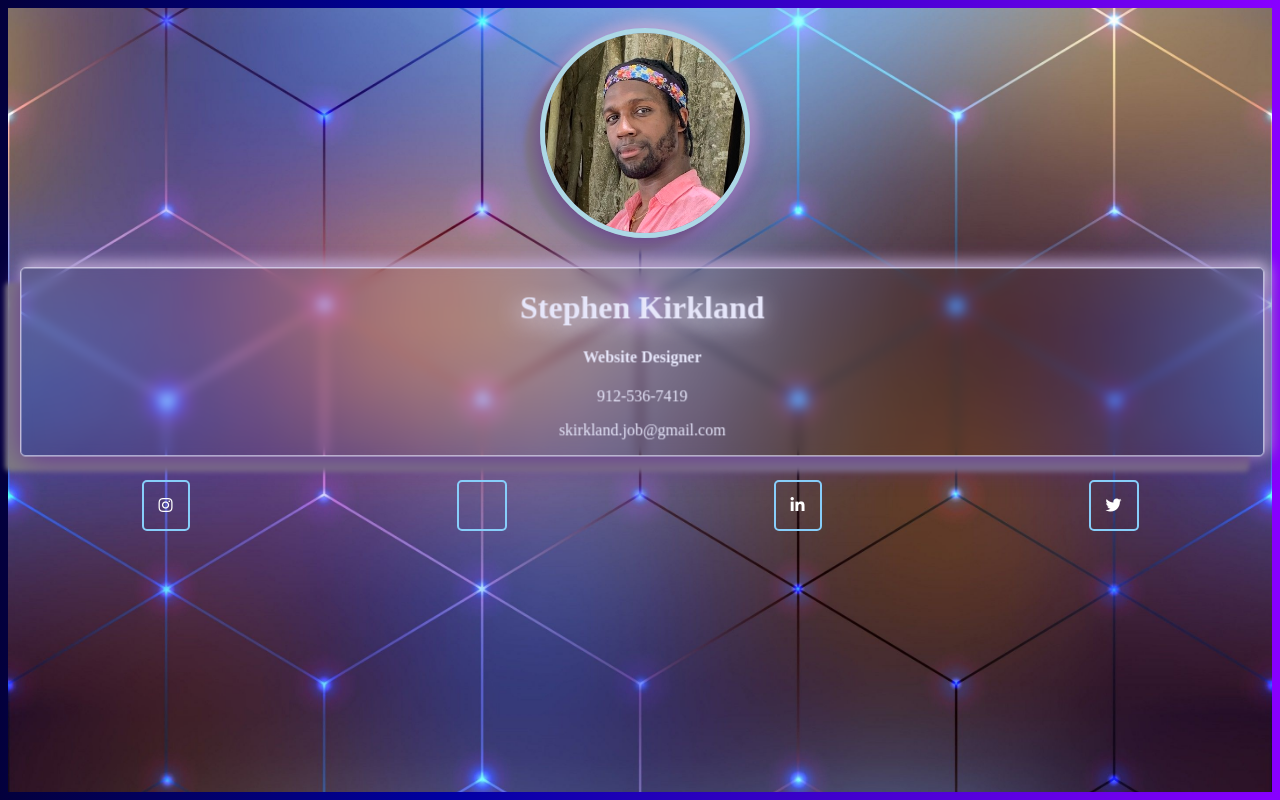
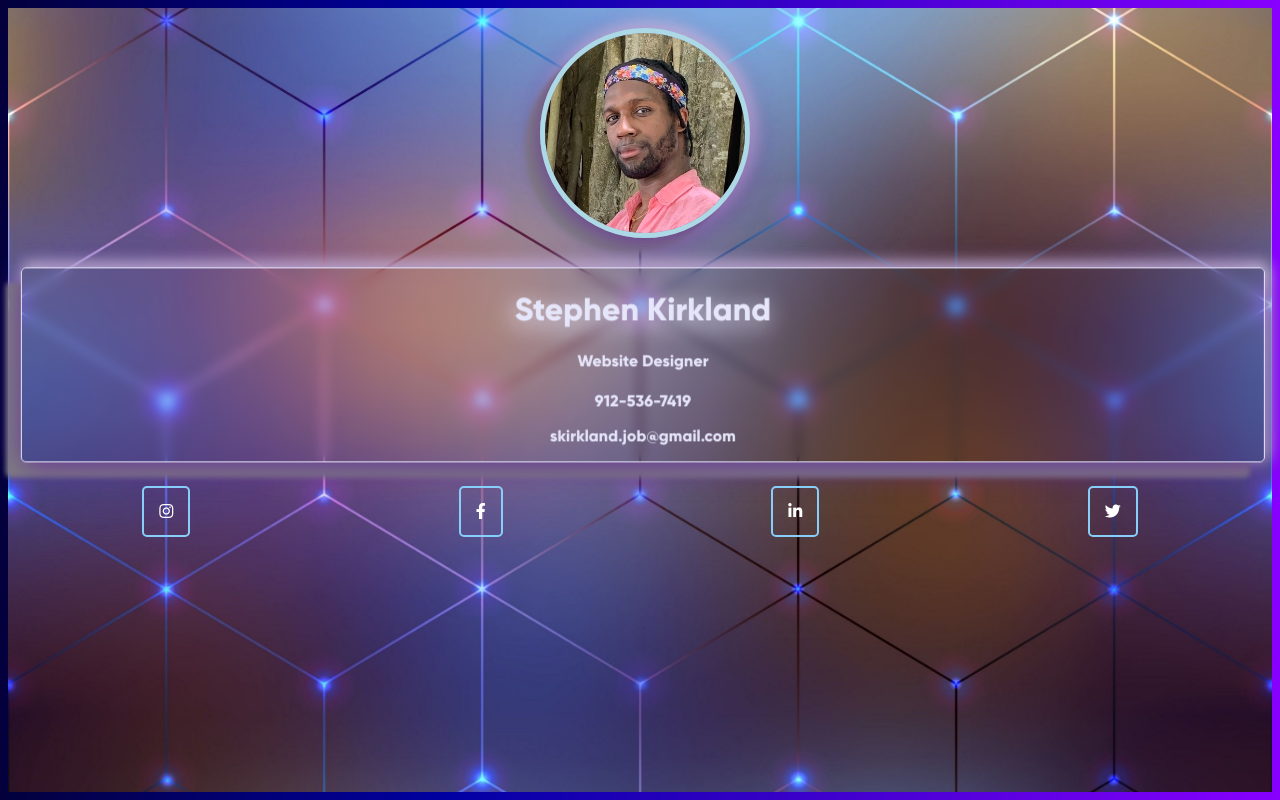
Before and after one commit to KirklandEnterprisesUnlimited/RebeccaGraham, an Angular app: page /home in a window 1280 px wide. Built offline with nearby package versions, Linux system fonts and the light colour scheme.

Commit message:
New font

```diff
--- a/src/app/components/main/main.component.html
+++ b/src/app/components/main/main.component.html
@@ -17,7 +17,7 @@
     <div class="social-media-full-container">
         <ul>
             <li><a href="https://www.instagram.com/bigmoneykirk/" target="_blank"> <i class="fab fa-instagram"></i> </a></li>
-            <li><a href="https://www.facebook.com/stevokirk/" target="_blank"> <i class="far fa-user-clock"></i> </a></li>
+            <li><a href="https://www.facebook.com/stevokirk/" target="_blank"> <i class="fab fa-facebook-f"></i> </a></li>
             <li><a href="https://www.linkedin.com/in/bigmoneykirk/" target="_blank"> <i class="fab fa-linkedin-in"></i> </a></li>
             <!-- <li><i class="fab fa-snapchat-ghost"></i></li> -->
             <li><a href="https://twitter.com/StevoKirk" target="_blank"> <i class="fab fa-twitter"></i> </a></li>
--- a/src/app/components/main/main.component.scss
+++ b/src/app/components/main/main.component.scss
@@ -26,6 +26,7 @@
     box-shadow: 0px 5px 30px rebeccapurple, -15px 15px 0.35rem grey, 3px -3px 1rem white;
     animation: animate 6.5s ease-in-out infinite;
     text-align: center;
+    font-family: Gilroy-ExtraBold;
 }
 
 @keyframes animate {
@@ -44,6 +45,7 @@
 
 h1 {
     text-shadow: -3px 5px 1.5rem;
+    font-family: Gilroy-ExtraBold;
 }
 
 img {
--- a/src/styles.scss
+++ b/src/styles.scss
@@ -2,3 +2,8 @@ body {
     background: linear-gradient(90deg, rgba(3,0,60,1) 0%, rgba(0,0,162,1) 35%, rgba(136,0,255,1) 100%); //https://cssgradient.io/
     //background: linear-gradient(90deg, rgba(2,0,36,1) 0%, rgba(9,9,121,1) 35%, rgba(136,0,255,1) 100%);
 }
+
+@font-face {
+    font-family: Gilroy-ExtraBold;
+    src: url("./assets/fonts/Radomir\ Tinkov\ -\ Gilroy-ExtraBold.otf") format("opentype");
+}
--- a/tsconfig.json
+++ b/tsconfig.json
@@ -6,7 +6,8 @@
     "sourceMap": true,
     "declaration": false,
     "downlevelIteration": true,
-    "experimentalDecorators": false,
+    "experimentalDecorators": true,
+    "allowJs": true,
     "module": "esnext",
     "moduleResolution": "node",
     "importHelpers": true,
```
Also changed, not shown: 1 other file (tests, documents, lock files or other folders).
